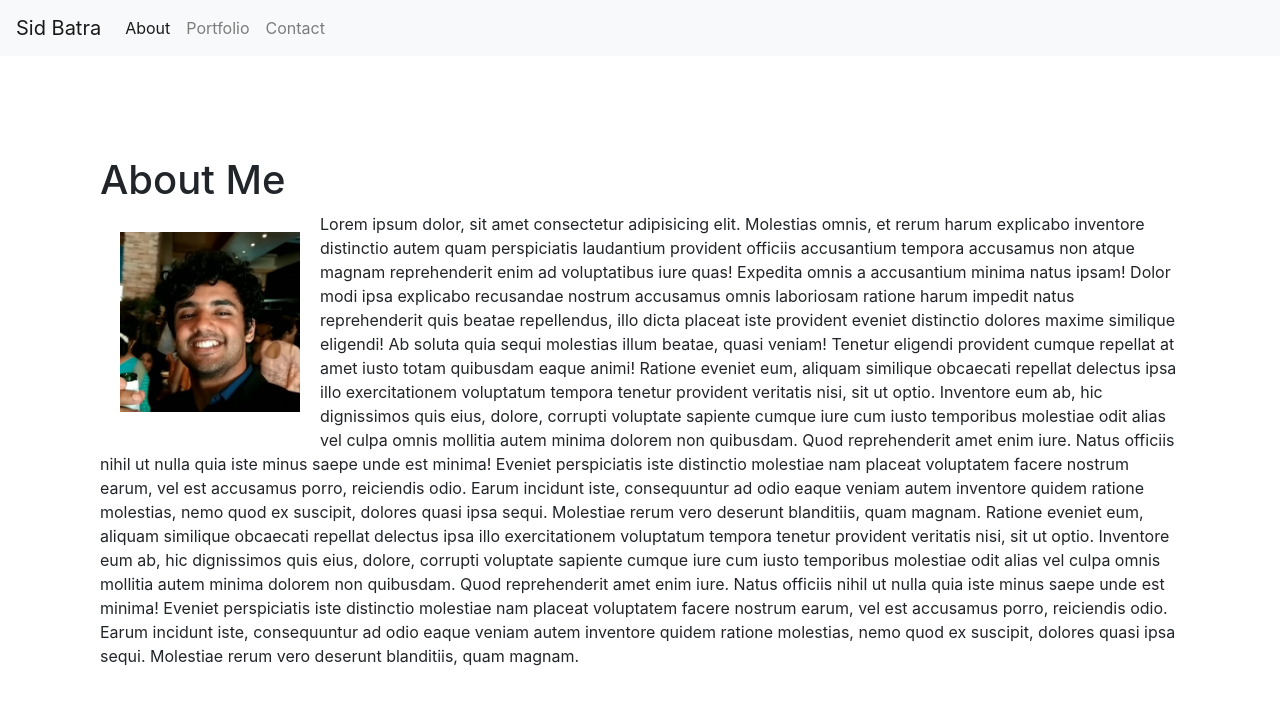
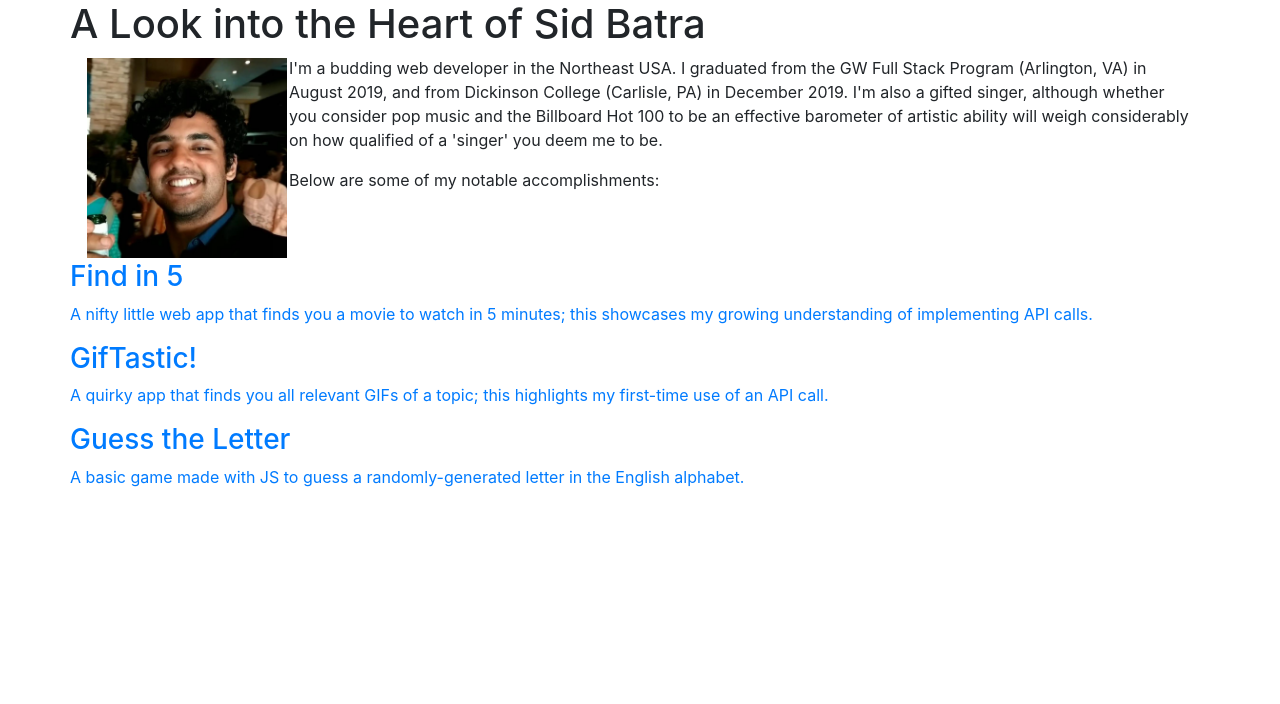
Before and after one commit to siddhubatra/Bootstrap-Portfolio, a plain HTML site: page index.html in a window 1280 px wide. Drawn offline with nearby package versions, Linux system fonts and the light colour scheme.

Commit message:
removed other pages, updated index.html

```diff
--- a/contact-style.css
+++ /dev/null
@@ -1,3 +0,0 @@
-#container {
-  margin: 100px;
-}
--- a/index.html
+++ b/index.html
@@ -1,115 +1,68 @@
 <!DOCTYPE html>
 <html lang="en">
+
 <head>
   <meta charset="UTF-8" />
   <meta name="viewport" content="width=device-width, initial-scale=1.0" />
   <meta http-equiv="X-UA-Compatible" content="ie=edge" />
-    <script
-      src="https://code.jquery.com/jquery-3.3.1.slim.min.js"
+  <script src="https://code.jquery.com/jquery-3.3.1.slim.min.js"
     integrity="sha384-q8i/X+965DzO0rT7abK41JStQIAqVgRVzpbzo5smXKp4YfRvH+8abtTE1Pi6jizo"
-      crossorigin="anonymous"
-    ></script>
-    <script
-      src="https://cdnjs.cloudflare.com/ajax/libs/popper.js/1.14.7/umd/popper.min.js"
+    crossorigin="anonymous"></script>
+  <script src="https://cdnjs.cloudflare.com/ajax/libs/popper.js/1.14.7/umd/popper.min.js"
     integrity="sha384-UO2eT0CpHqdSJQ6hJty5KVphtPhzWj9WO1clHTMGa3JDZwrnQq4sF86dIHNDz0W1"
-      crossorigin="anonymous"
-    ></script>
-    <script
-      src="https://stackpath.bootstrapcdn.com/bootstrap/4.3.1/js/bootstrap.min.js"
+    crossorigin="anonymous"></script>
+  <script src="https://stackpath.bootstrapcdn.com/bootstrap/4.3.1/js/bootstrap.min.js"
     integrity="sha384-JjSmVgyd0p3pXB1rRibZUAYoIIy6OrQ6VrjIEaFf/nJGzIxFDsf4x0xIM+B07jRM"
-      crossorigin="anonymous"
-    ></script>
-    <link
-      rel="stylesheet"
-      href="https://stackpath.bootstrapcdn.com/bootstrap/4.3.1/css/bootstrap.min.css"
-      integrity="sha384-ggOyR0iXCbMQv3Xipma34MD+dH/1fQ784/j6cY/iJTQUOhcWr7x9JvoRxT2MZw1T"
-      crossorigin="anonymous"
-    />
+    crossorigin="anonymous"></script>
+  <link rel="stylesheet" href="https://stackpath.bootstrapcdn.com/bootstrap/4.3.1/css/bootstrap.min.css"
+    integrity="sha384-ggOyR0iXCbMQv3Xipma34MD+dH/1fQ784/j6cY/iJTQUOhcWr7x9JvoRxT2MZw1T" crossorigin="anonymous" />
   <link rel="stylesheet" href="style.css" />
 
-    <title>Welcome to Sid</title>
+  <title>Siddharth Batra's Portfolio</title>
 </head>
+
 <body>
-    <nav class="navbar navbar-expand-lg navbar-light bg-light">
-      <a class="navbar-brand" href="#">Sid Batra</a>
-      <button
-        class="navbar-toggler"
-        type="button"
-        data-toggle="collapse"
-        data-target="#navbarSupportedContent"
-        aria-controls="navbarSupportedContent"
-        aria-expanded="false"
-        aria-label="Toggle navigation"
-      >
-        <span class="navbar-toggler-icon"></span>
-      </button>
 
-      <div class="collapse navbar-collapse" id="navbarSupportedContent">
-        <ul class="navbar-nav mr-auto">
-          <li class="nav-item active">
-            <a class="nav-link" href="#"
-              >About <span class="sr-only">(current)</span></a
-            >
-          </li>
-          <li class="nav-item">
-            <a class="nav-link" href="portfolio.html">Portfolio</a>
-          </li>
-          <li class="nav-item">
-            <a class="nav-link" href="contact.html">Contact</a>
-          </li>
-        </ul>
+  <div class="container">
+    <div class="row">
+      <h1>A Look into the Heart of Sid Batra</h1>
     </div>
-    </nav>
+    <div class="row">
+      <div class="col">
+        <img src="sid pic.jpg" alt="sid's pic" />
+        <p>
+          I'm a budding web developer in the Northeast USA. I graduated from the GW Full Stack Program (Arlington, VA)
+          in
+          August 2019, and from Dickinson College (Carlisle, PA) in December 2019. I'm also a gifted singer, although
+          whether you consider pop music and the Billboard Hot 100 to be an effective barometer of artistic ability will
+          weigh considerably on how qualified of a 'singer' you deem me to be.
+        </p>
+        <p>Below are some of my notable accomplishments:</p>
+      </div>
 
-    <div id="container">
-      <div id="row">
-        <div id="col-xs-4">
-          <h1>About Me</h1>
+
+    </div>
+    <div class="row">
+      <a href="https://thesidbatra.github.io/findinfive/" target="_blank">
+        <h3>Find in 5</h3>
+        <p>A nifty little web app that finds you a movie to watch in 5 minutes; this showcases my growing understanding
+          of implementing API calls.</p>
+      </a>
+    </div>
+    <div class="row">
+      <a href="https://thesidbatra.github.io/GifTastic-Project/" target="_blank">
+        <h3>GifTastic!</h3>
+        <p>A quirky app that finds you all relevant GIFs of a topic; this highlights my first-time use of an API call.
+        </p>
+      </a>
+    </div>
+    <div class="row">
+      <a href="https://thesidbatra.github.io/Letter-Guess-Game/" target="_blank">
+        <h3>Guess the Letter</h3>
+        <p>A basic game made with JS to guess a randomly-generated letter in the English alphabet.</p>
+      </a>
     </div>
   </div>
-      <div id="row">
-        <div id="col-xs-12">
-          <img src="sid pic.jpg" alt="sid's pic" />
-          <p>
-            Lorem ipsum dolor, sit amet consectetur adipisicing elit. Molestias
-            omnis, et rerum harum explicabo inventore distinctio autem quam
-            perspiciatis laudantium provident officiis accusantium tempora
-            accusamus non atque magnam reprehenderit enim ad voluptatibus iure
-            quas! Expedita omnis a accusantium minima natus ipsam! Dolor modi
-            ipsa explicabo recusandae nostrum accusamus omnis laboriosam ratione
-            harum impedit natus reprehenderit quis beatae repellendus, illo
-            dicta placeat iste provident eveniet distinctio dolores maxime
-            similique eligendi! Ab soluta quia sequi molestias illum beatae,
-            quasi veniam! Tenetur eligendi provident cumque repellat at amet
-            iusto totam quibusdam eaque animi! Ratione eveniet eum, aliquam
-            similique obcaecati repellat delectus ipsa illo exercitationem
-            voluptatum tempora tenetur provident veritatis nisi, sit ut optio.
-            Inventore eum ab, hic dignissimos quis eius, dolore, corrupti
-            voluptate sapiente cumque iure cum iusto temporibus molestiae odit
-            alias vel culpa omnis mollitia autem minima dolorem non quibusdam.
-            Quod reprehenderit amet enim iure. Natus officiis nihil ut nulla
-            quia iste minus saepe unde est minima! Eveniet perspiciatis iste
-            distinctio molestiae nam placeat voluptatem facere nostrum earum,
-            vel est accusamus porro, reiciendis odio. Earum incidunt iste,
-            consequuntur ad odio eaque veniam autem inventore quidem ratione
-            molestias, nemo quod ex suscipit, dolores quasi ipsa sequi.
-            Molestiae rerum vero deserunt blanditiis, quam magnam. Ratione
-            eveniet eum, aliquam similique obcaecati repellat delectus ipsa illo
-            exercitationem voluptatum tempora tenetur provident veritatis nisi,
-            sit ut optio. Inventore eum ab, hic dignissimos quis eius, dolore,
-            corrupti voluptate sapiente cumque iure cum iusto temporibus
-            molestiae odit alias vel culpa omnis mollitia autem minima dolorem
-            non quibusdam. Quod reprehenderit amet enim iure. Natus officiis
-            nihil ut nulla quia iste minus saepe unde est minima! Eveniet
-            perspiciatis iste distinctio molestiae nam placeat voluptatem facere
-            nostrum earum, vel est accusamus porro, reiciendis odio. Earum
-            incidunt iste, consequuntur ad odio eaque veniam autem inventore
-            quidem ratione molestias, nemo quod ex suscipit, dolores quasi ipsa
-            sequi. Molestiae rerum vero deserunt blanditiis, quam magnam.
-          </p>
-        </div>
-      </div>
-      <div id="row"></div>
-    </div>
 </body>
+
 </html>
--- a/portfolio-style.css
+++ /dev/null
@@ -1,9 +0,0 @@
-#container {
-  margin: 100px;
-}
-
-img {
-  max-width: 400px;
-  float: left;
-  margin: 20px;
-}
--- a/style.css
+++ b/style.css
@@ -3,7 +3,7 @@
 }
 
 img {
-  max-width: 180px;
+  max-width: 200px;
   float: left;
-  margin: 20px;
+  margin: 2px;
 }
```
Also changed, not shown: portfolio.html (deleted, +0 -99 lines), second-function.html (added, +37 -0 lines). Lines whose indentation alone changed are shown as unchanged.
